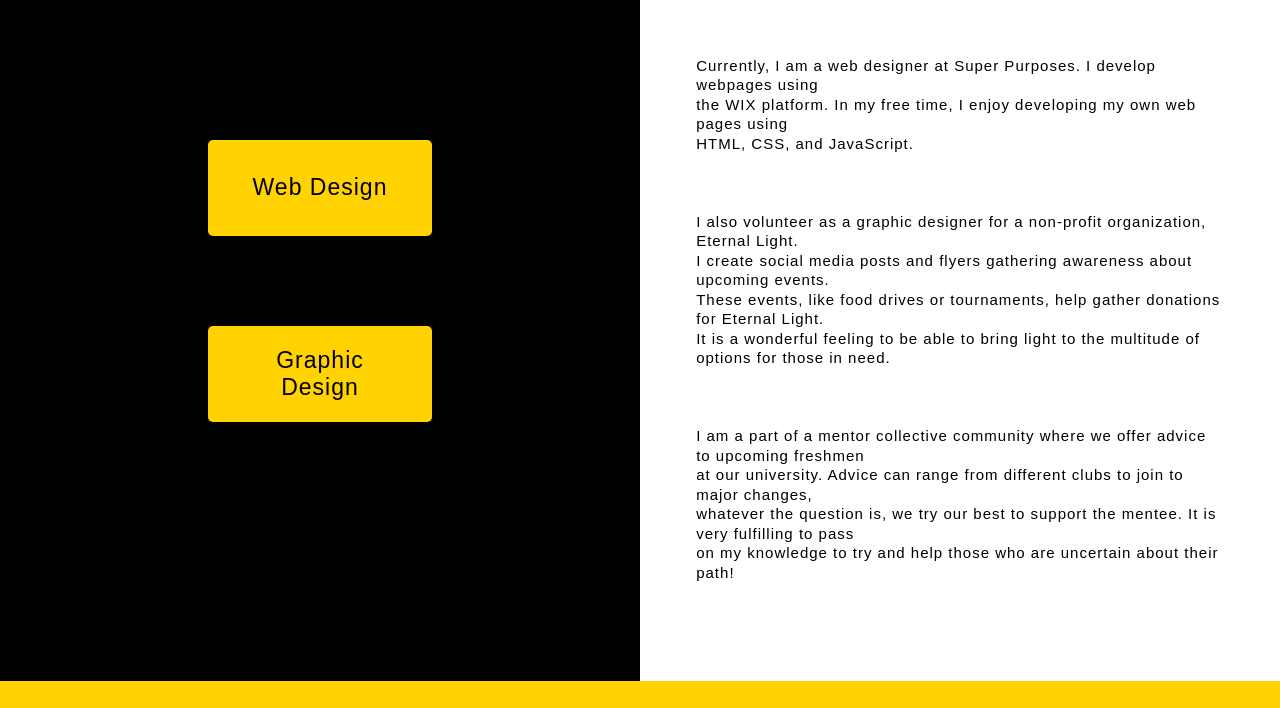
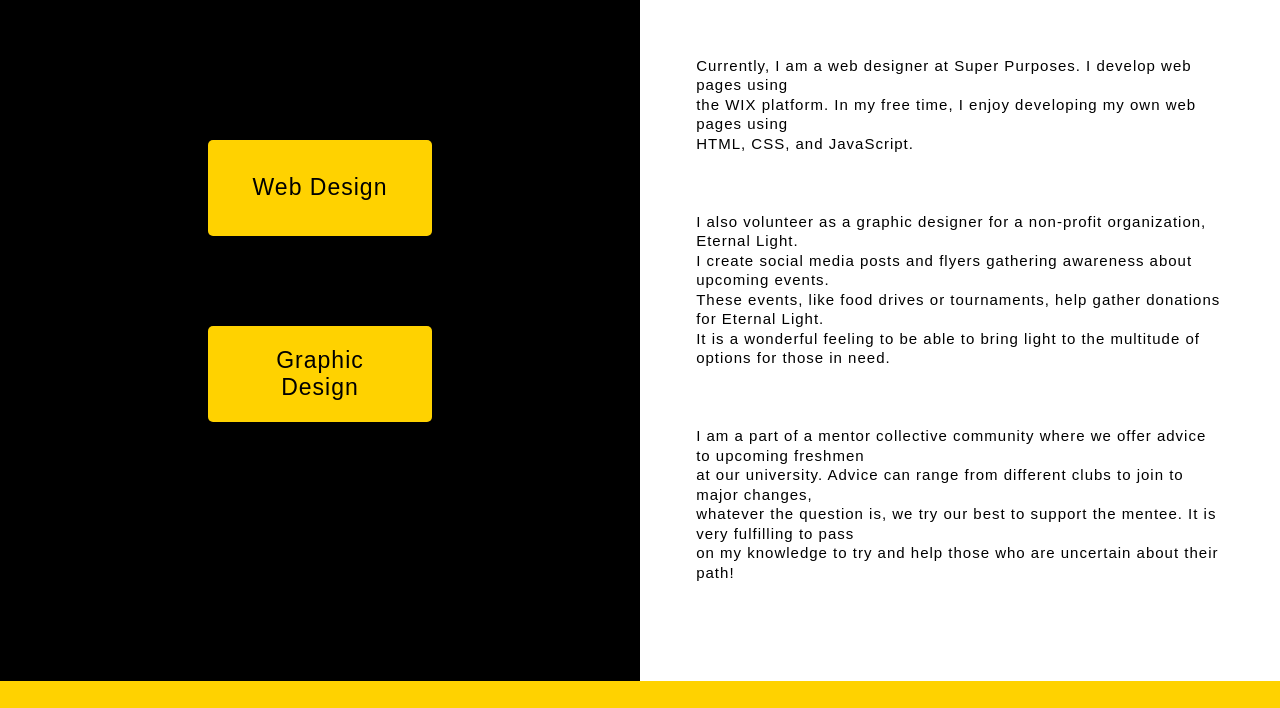
Before and after one commit to mara2360/mara2360.RamshawPortfolio.io, a plain HTML site: page index.html in a window 1280 px wide. Shown: the part 493-1201 px from the top of the page. Drawn offline with Linux system fonts and the light colour scheme; a script that the page names is missing.

Commit message:
Update index.html

```diff
--- a/index.html
+++ b/index.html
@@ -30,7 +30,7 @@
 
             <br></br>
             <div class = "scrollbar">
-            <span>Currently, I am a web designer at Super Purposes. I develop webpages using
+            <span>Currently, I am a web designer at Super Purposes. I develop web pages using
 the WIX platform. In my free time, I enjoy developing my own web pages using
 HTML, CSS, and JavaScript.
 
```
